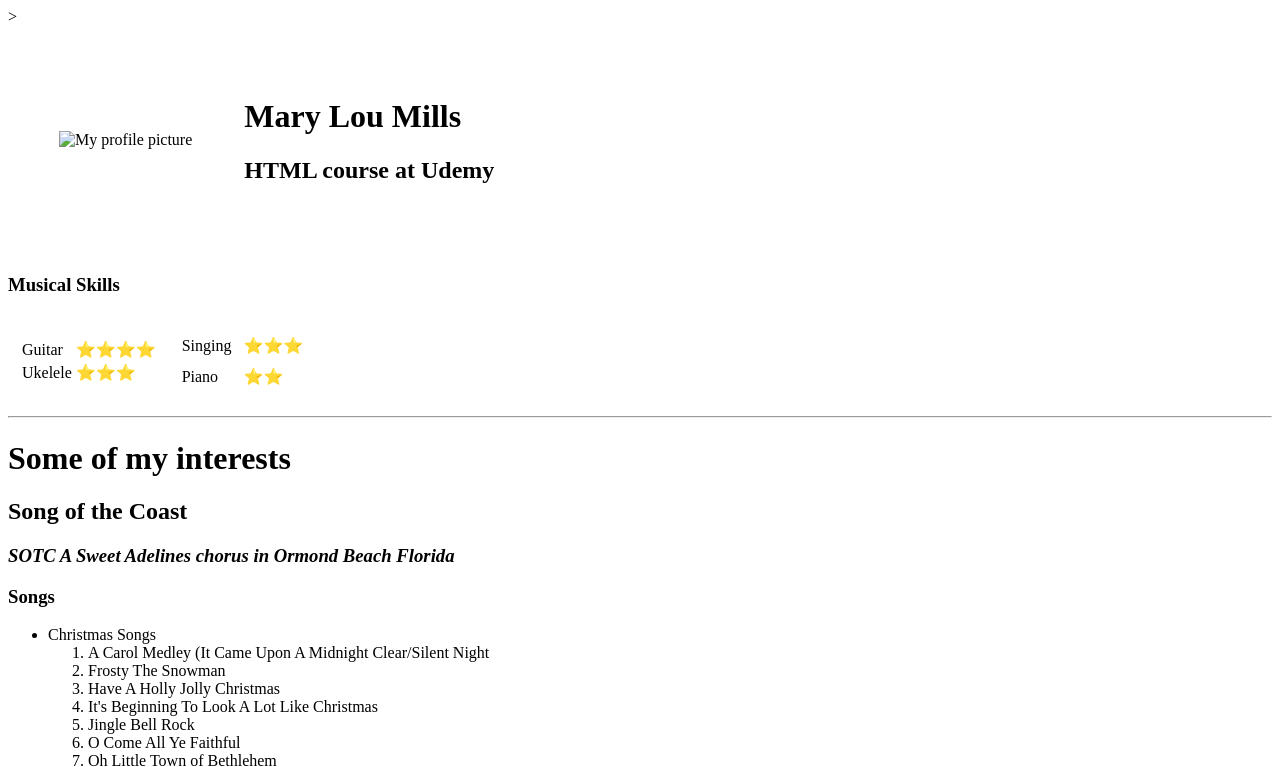
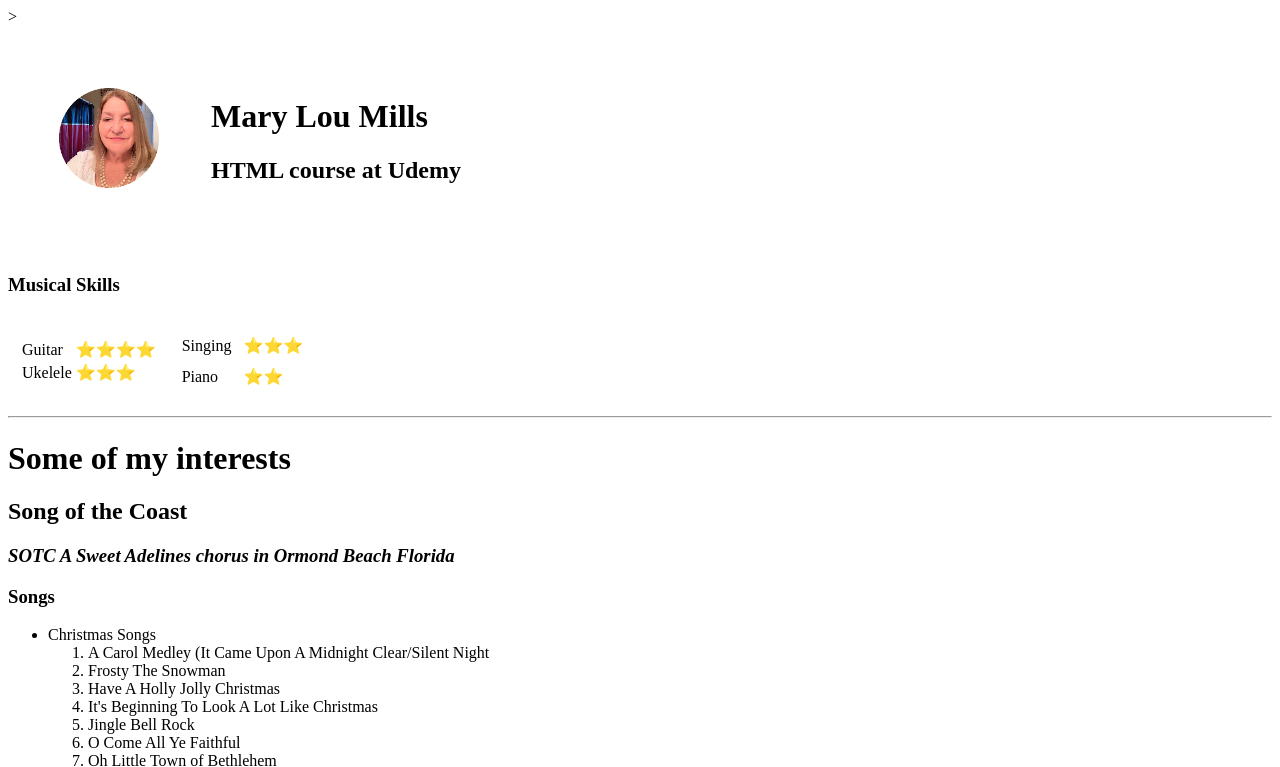
Before and after one commit to MaryLou121/cv, a plain HTML site: page index.html in a window 1280 px wide. Shown: the top 767 px of the page. Drawn offline with Linux system fonts and the light colour scheme.

Commit message:
Update index.html

```diff
--- a/index.html
+++ b/index.html
@@ -14,7 +14,7 @@
 <table cellspacing="50">
 	<tr>
 		<td>
-			<img src="circle.png"
+			<img src="https://github.com/MaryLou121/cv/blob/main/Smaller%20profile%20circle.png"
 				alt="My profile picture"></td>
 		<td>
 			<h1>Mary Lou Mills</h1>
```
